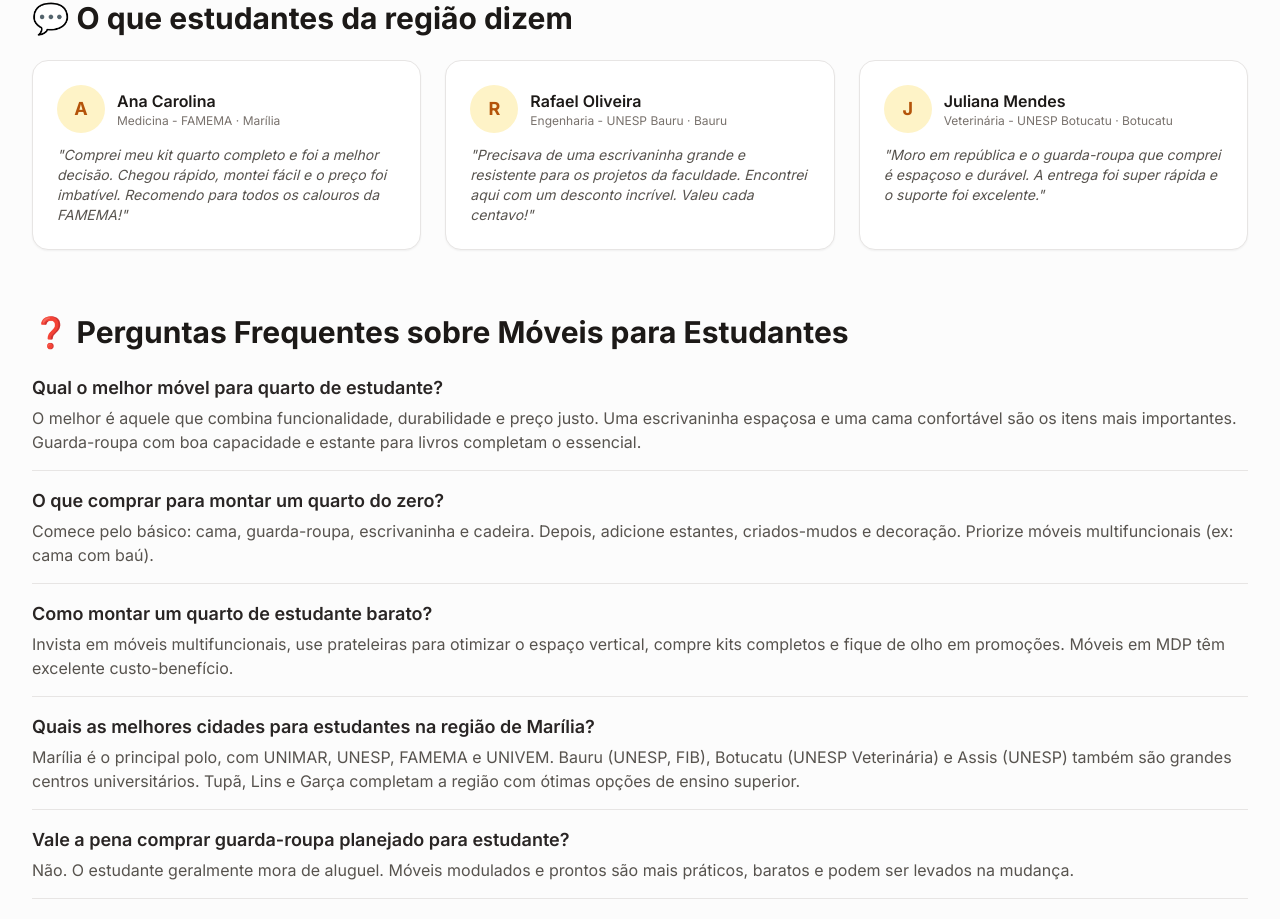
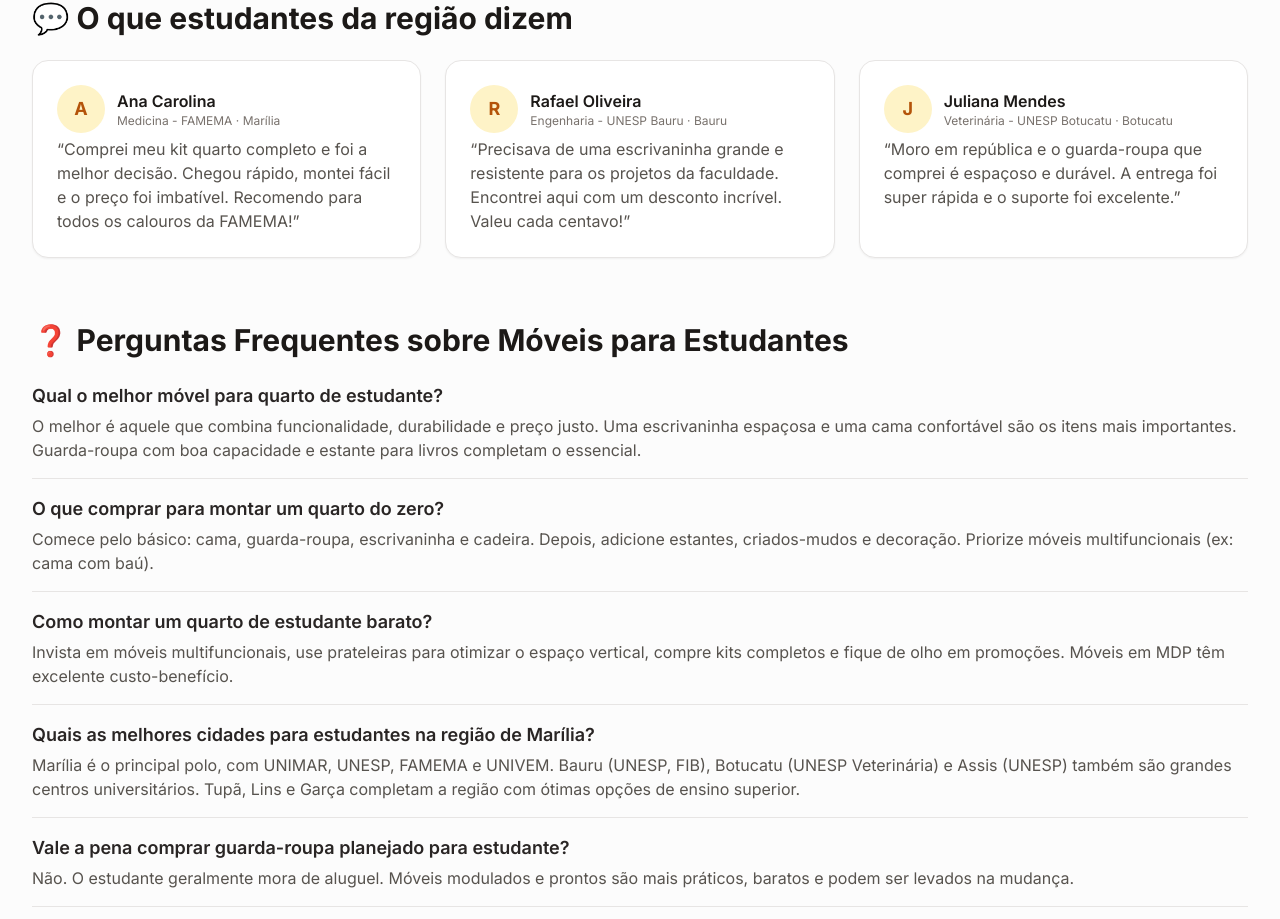
Before and after one commit to flow11928536-dev/shopee, a Next.js app in the folder shopee/: page /moveis-para-estudantes in a window 1280 px wide. Shown: the part 2826-3745 px from the top of the page. Built offline with nearby package versions, Linux system fonts and the light colour scheme.

Commit message:
corrige aspas na pagina moveis para estudantes

```diff
--- a/shopee/app/moveis-para-estudantes/page.tsx
+++ b/shopee/app/moveis-para-estudantes/page.tsx
@@ -356,7 +356,7 @@ export default function MoveisParaEstudantesPage() {
                     <p className="text-xs text-stone-500">{depoimento.curso} · {depoimento.cidade}</p>
                   </div>
                 </div>
-                <p className="mt-3 text-sm text-stone-600 italic">"{depoimento.texto}"</p>
+                <p className="mt-1 text-stone-600">&ldquo;{depoimento.texto}&rdquo;</p>
               </div>
             ))}
           </div>
```
